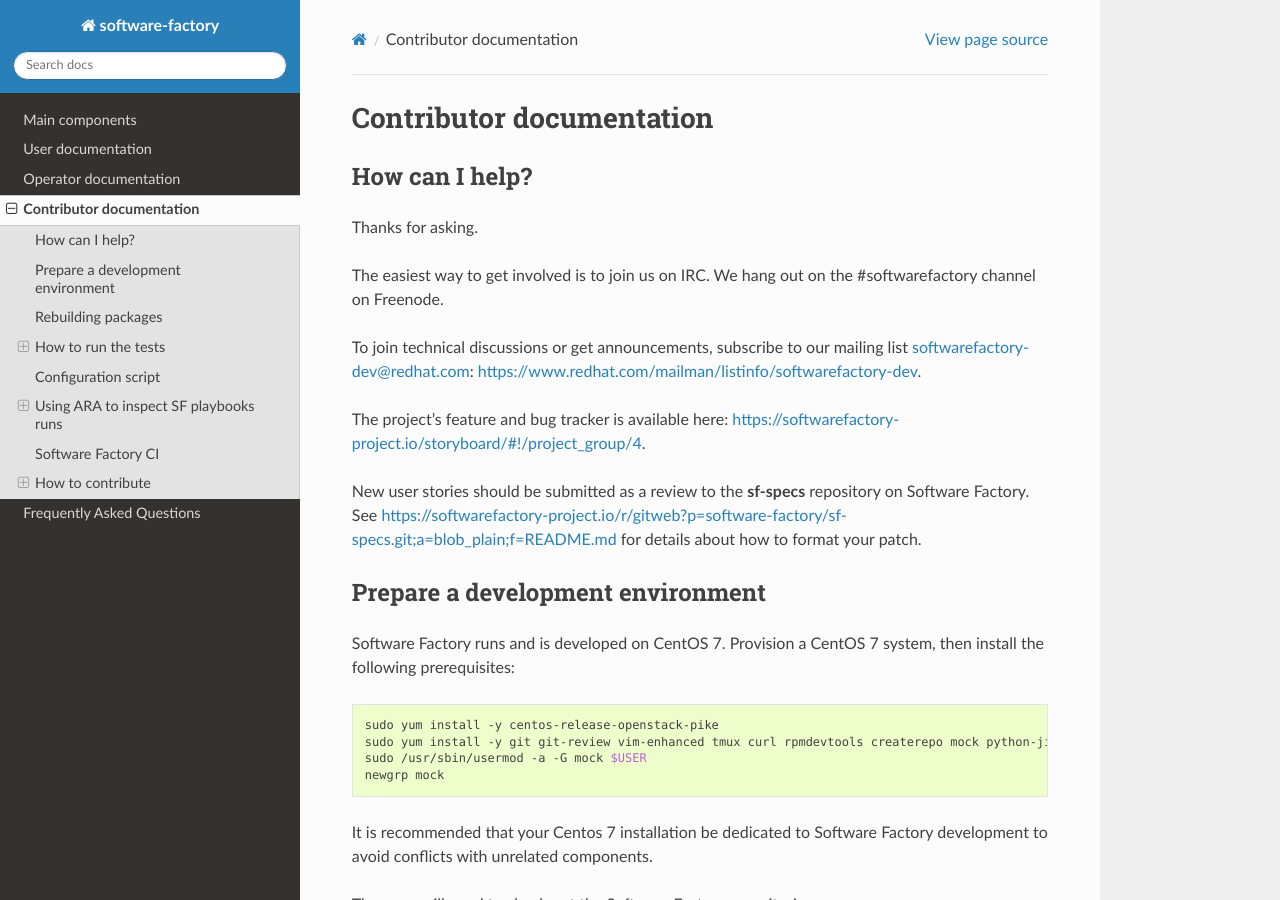
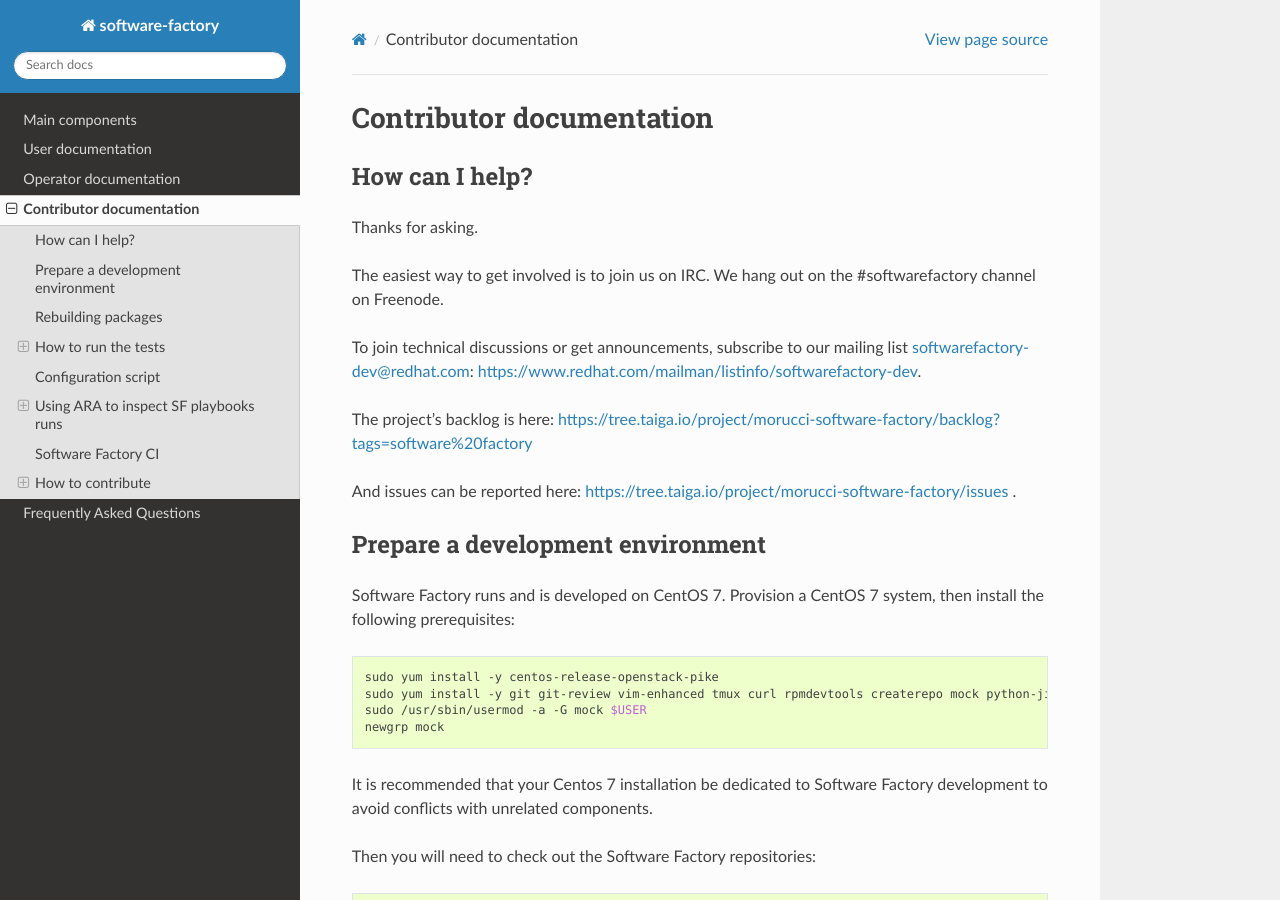
Before and after one commit to softwarefactory-project/sf-docs, a Sphinx documentation site: the page built from docs/contributor/contributor.rst, in a window 1280 px wide and 900 px high. Built offline with Sphinx 7.4.7 and the Read the Docs theme 2.0.0, drawn with Linux system fonts in a browser that asks for light colours.

Commit message:
Update documentation with new project backlog, issue tracker
TG-485

Depends-On: I539c1c02bb9c717c9e23209f4091d5c6a4572710

Change-Id: I2049962697afe9506f7794c2a92bfe790a5d9f06

```diff
--- a/docs/contributor/contributor.rst
+++ b/docs/contributor/contributor.rst
@@ -12,11 +12,9 @@
 
 To join technical discussions or get announcements, subscribe to our mailing list softwarefactory-dev@redhat.com: https://www.redhat.com/mailman/listinfo/softwarefactory-dev.
 
-The project's feature and bug tracker is available here: https://softwarefactory-project.io/storyboard/#!/project_group/4.
+The project's backlog is here: https://tree.taiga.io/project/morucci-software-factory/backlog?tags=software%20factory
 
-New user stories should be submitted as a review to the **sf-specs** repository on Software Factory.
-See https://softwarefactory-project.io/r/gitweb?p=software-factory/sf-specs.git;a=blob_plain;f=README.md for
-details about how to format your patch.
+And issues can be reported here: https://tree.taiga.io/project/morucci-software-factory/issues .
 
 Prepare a development environment
 ---------------------------------
```
